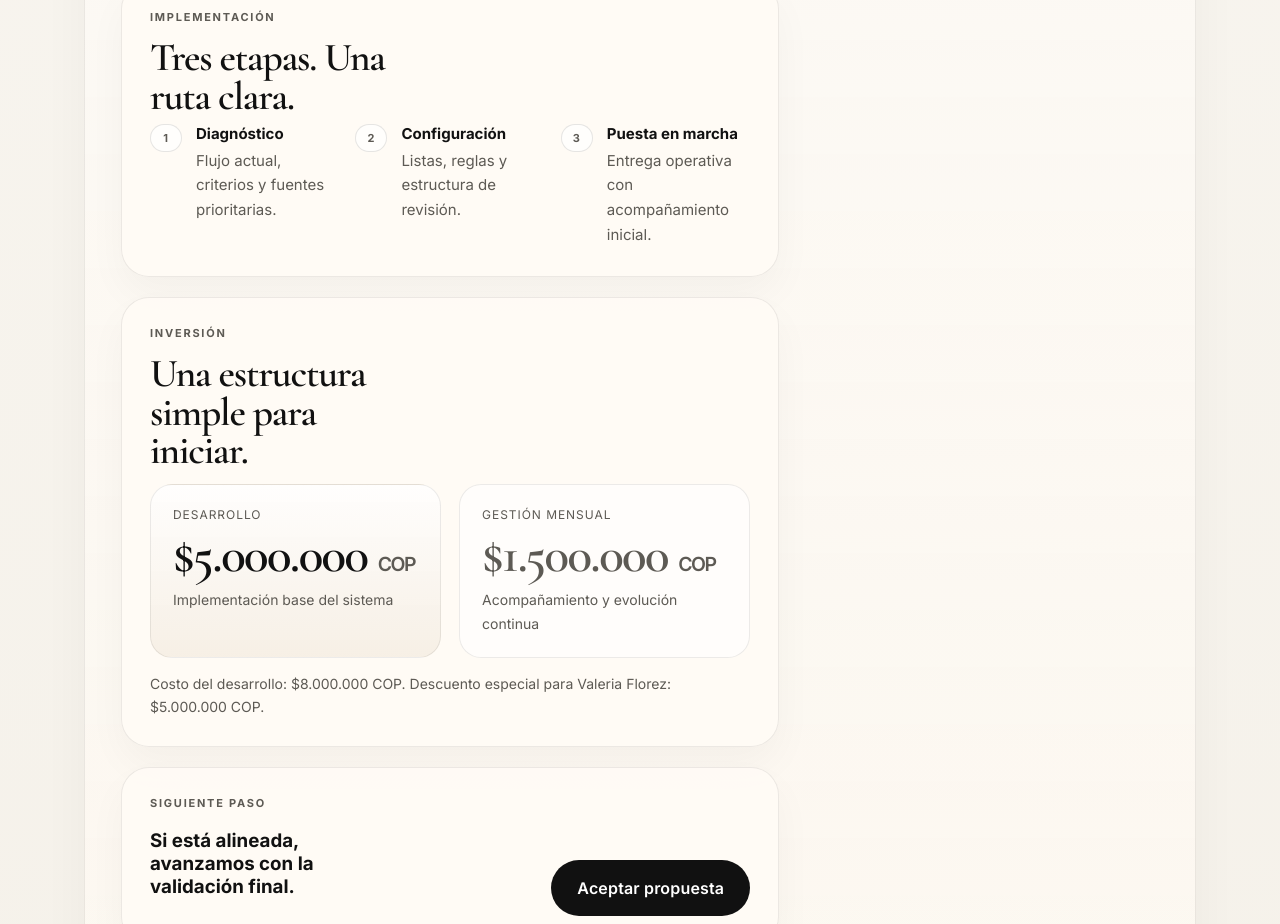
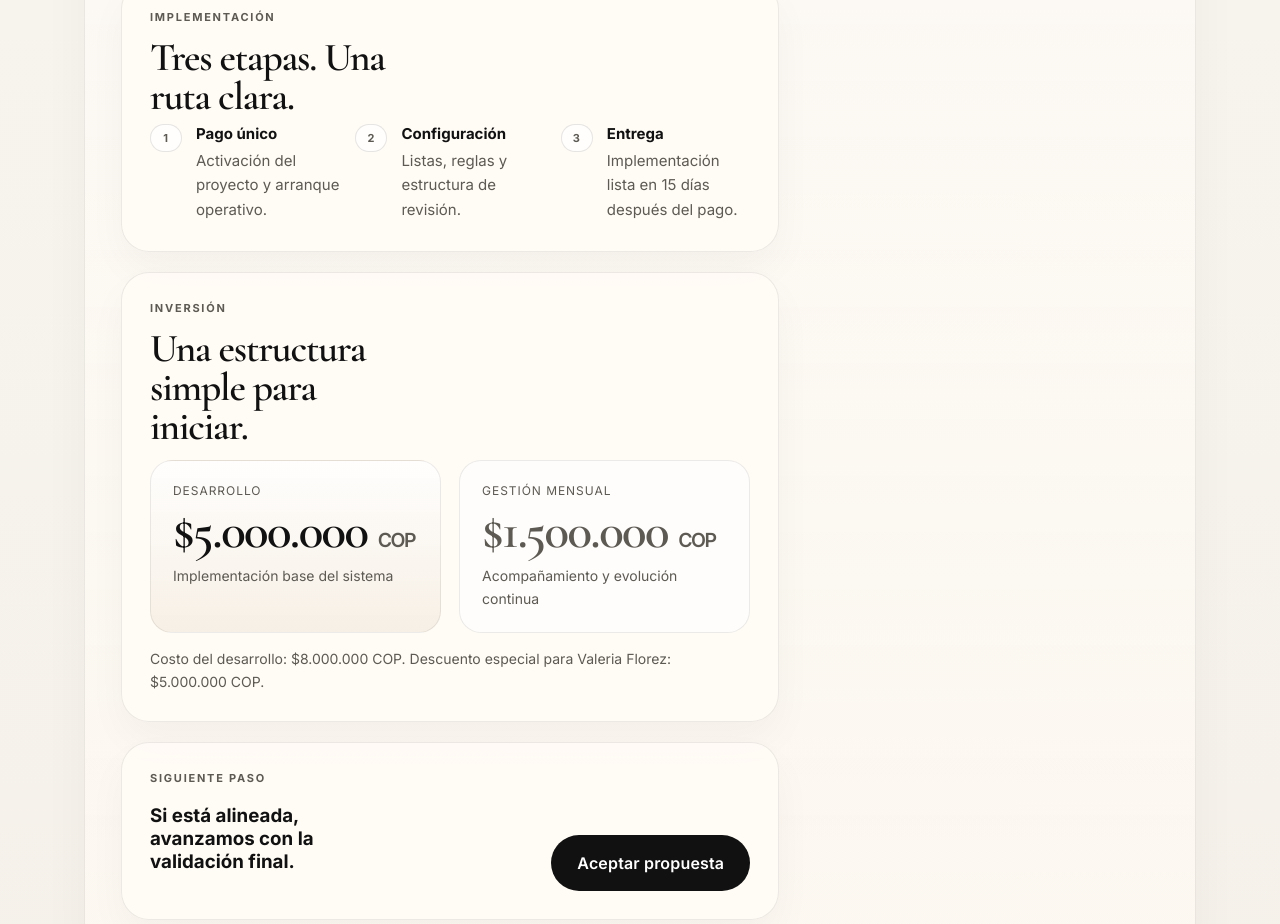
Before and after one commit to silvanasolvers/valeria-florez-compliance-proposal, a React (Vite) app: page / in a window 1280 px wide. Shown: the part 2200-3124 px from the top of the page. Built offline with nearby package versions, Linux system fonts and the light colour scheme.

Commit message:
Update delivery timeline after payment

```diff
--- a/src/App.tsx
+++ b/src/App.tsx
@@ -12,16 +12,16 @@ const capabilities = [
 
 const processSteps = [
   {
-    label: 'Diagnóstico',
-    text: 'Flujo actual, criterios y fuentes prioritarias.',
+    label: 'Pago único',
+    text: 'Activación del proyecto y arranque operativo.',
   },
   {
     label: 'Configuración',
     text: 'Listas, reglas y estructura de revisión.',
   },
   {
-    label: 'Puesta en marcha',
-    text: 'Entrega operativa con acompañamiento inicial.',
+    label: 'Entrega',
+    text: 'Implementación lista en 15 días después del pago.',
   },
 ]
 
```
